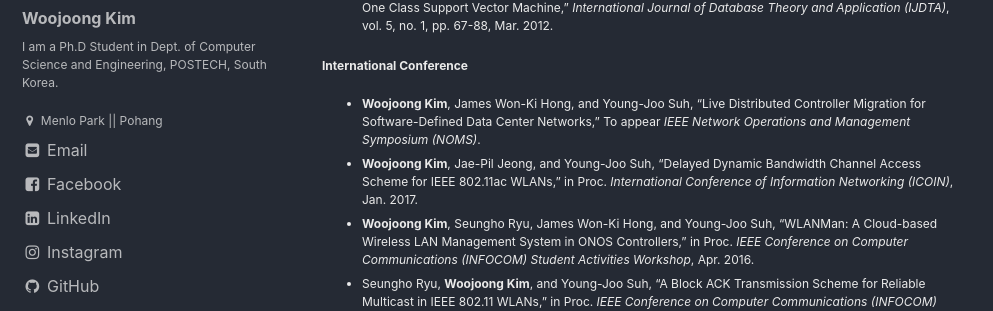
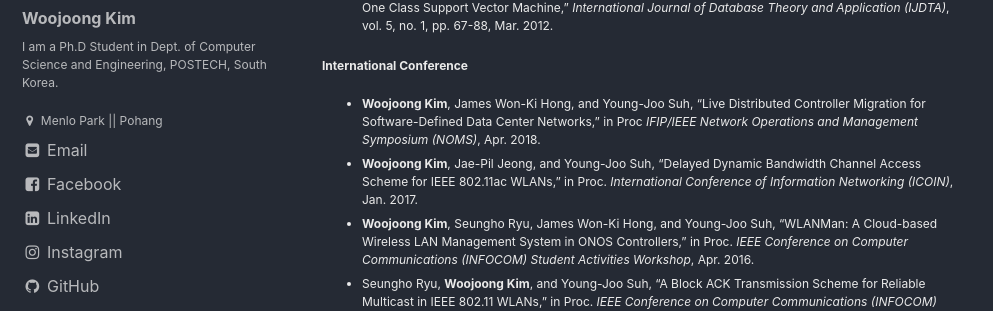
Before and after one commit to woojoong88/woojoong88.github.io, a Jekyll site: the page built from _pages/cv.md, in a window 1280 px wide and 900 px high, scrolled down 1148 px. Shown: the part 164-475 px from the top of the window, without its empty margins (0-993 px from the left). Built offline with Jekyll 4.4.1, drawn with Linux system fonts in a browser that asks for light colours.

Commit message:
update NOMS paper

```diff
--- a/_pages/cv.md
+++ b/_pages/cv.md
@@ -47,7 +47,7 @@ date: 2018-01-20T22:20:52+00:00
 * **Woojoong Kim** and Ha Yoon Song, "Filtering of Erroneous Positioning Data with Iterative Application of One Class Support Vector Machine," *International Journal of Database Theory and Application (IJDTA)*, vol. 5, no. 1, pp. 67-88, Mar. 2012.
 
 ##### International Conference
-* **Woojoong Kim**, James Won-Ki Hong, and Young-Joo Suh, "Live Distributed Controller Migration for Software-Defined Data Center Networks," To appear *IEEE Network Operations and Management Symposium (NOMS)*.
+* **Woojoong Kim**, James Won-Ki Hong, and Young-Joo Suh, "Live Distributed Controller Migration for Software-Defined Data Center Networks," in Proc *IFIP/IEEE Network Operations and Management Symposium (NOMS)*, Apr. 2018.
 * **Woojoong Kim**, Jae-Pil Jeong, and Young-Joo Suh, "Delayed Dynamic Bandwidth Channel Access Scheme for IEEE 802.11ac WLANs," in Proc. *International Conference of Information Networking (ICOIN)*, Jan. 2017.
 * **Woojoong Kim**, Seungho Ryu, James Won-Ki Hong, and Young-Joo Suh, "WLANMan: A Cloud-based Wireless LAN Management System in ONOS Controllers," in Proc. *IEEE Conference on Computer Communications (INFOCOM) Student Activities Workshop*, Apr. 2016.
 * Seungho Ryu, **Woojoong Kim**, and Young-Joo Suh, "A Block ACK Transmission Scheme for Reliable Multicast in IEEE 802.11 WLANs," in Proc. *IEEE Conference on Computer Communications (INFOCOM) Student Activities Workshop*, Apr. 2016.
```
